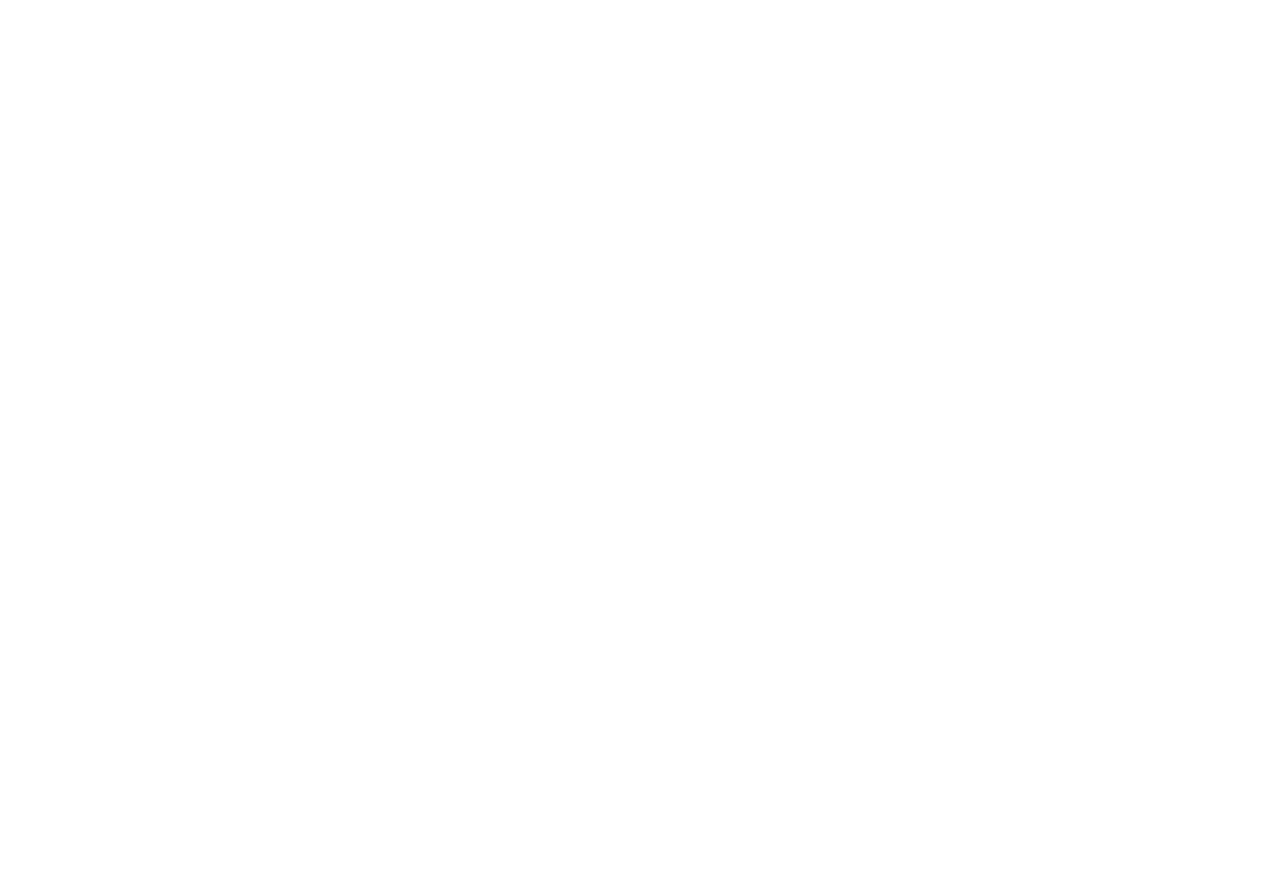
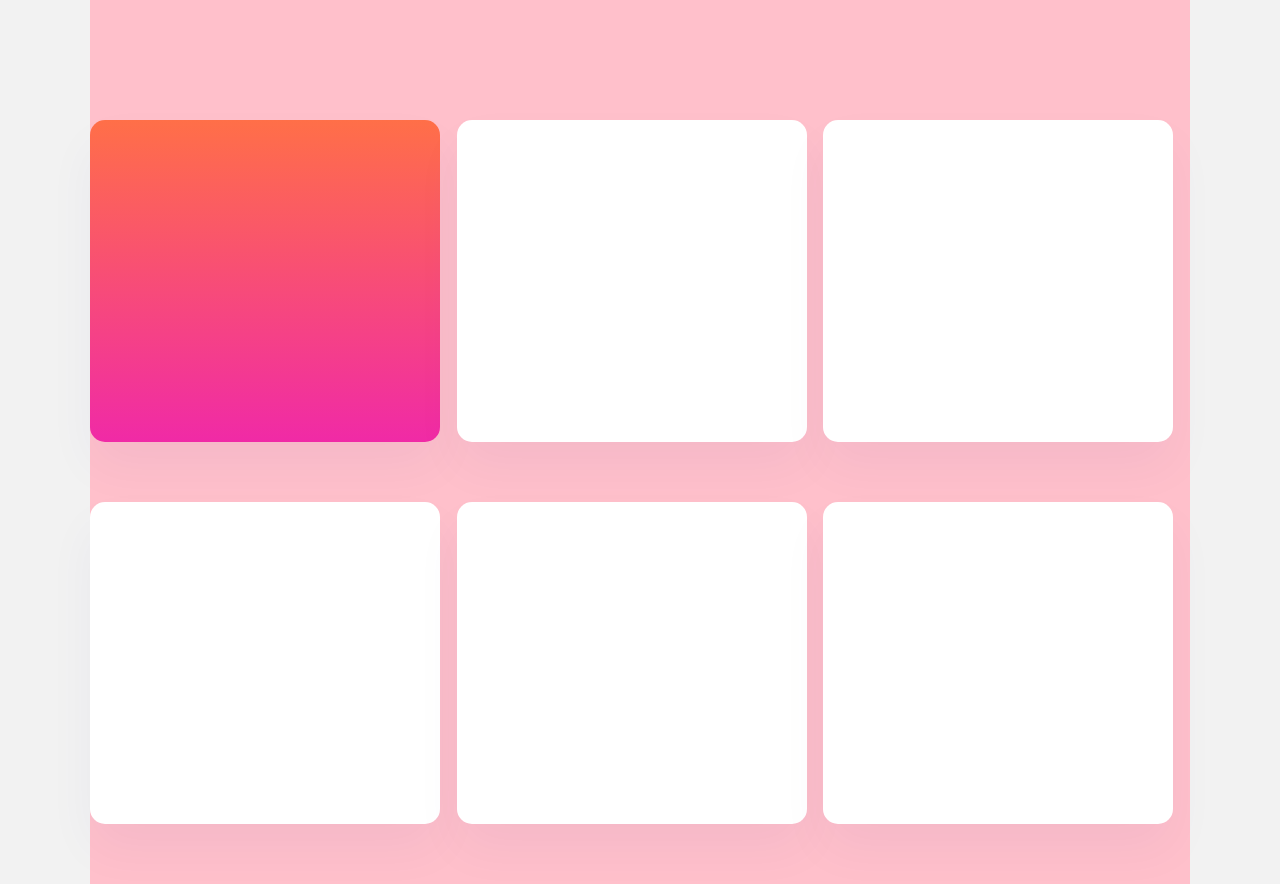
Before and after one commit to shaunvan119/slv-sales-landing-page, a React (Create React App) app: page / in a window 1280 px wide. Shown: the part 600-1484 px from the top of the page. Before the commit the page ends 800 px from the top, so only its background shows below. Built offline with nearby package versions, Linux system fonts and the light colour scheme.

Commit message:
main section draft

```diff
--- a/src/App.js
+++ b/src/App.js
@@ -1,12 +1,14 @@
 
 import Header from "./components/Header";
 import TopSection from "./components/TopSection";
+import MainContent from "./components/MainContent";
 
 function App() {
   return (
     <div className="wrapper">
       <Header/>
       <TopSection/>
+      <MainContent/>
     </div>
   );
 }
--- a/src/components/MainContent.js
+++ b/src/components/MainContent.js
@@ -0,0 +1,28 @@
+function MainContent() {
+
+    return (
+        <div className="main-container">
+            <div className="grid-container-one">
+
+            </div>
+            <div className="grid-container">
+
+            </div>
+            <div className="grid-container">
+
+            </div>
+            <div className="grid-container">
+
+            </div>
+            <div className="grid-container">
+
+            </div>
+            <div className="grid-container">
+
+            </div>
+        </div>
+    )
+
+}
+
+export default MainContent
--- a/src/index.css
+++ b/src/index.css
@@ -1,5 +1,6 @@
 body {
   margin: 0;
+  background: #F2F2F2;
 
 }
 
@@ -23,13 +24,45 @@
 
 .call-button {
   margin-top: 24px;
+
 }
 
 .more-info {
   margin-top: 20px;
+  margin-bottom: 126px;
+}
+
+.grid-container {
+width: 350px;
+height: 322px;
+left: 545px;
+top: 861px;
+margin-bottom: 60px;
+background: #FFFFFF;
+box-shadow: 0px 25px 50px rgba(6, 22, 141, 0.0442381);
+border-radius: 15px;
+}
+
+.main-container {
+  display: grid;
+  grid-template-columns: auto auto auto;
+
+}
+
+.grid-container-one {
+  width: 350px;
+  height: 322px;
+  left: 545px;
+  top: 861px;
+  margin-bottom: 60px;
+  background: linear-gradient(180deg, #FF6F48 0%, #F02AA6 100%);
+  box-shadow: 0px 25px 50px rgba(6, 22, 141, 0.0442381);
+  border-radius: 15px;
 }
 
 /*Typography and color*/
+
+
 
 .heading {
   color: #13183F;
```
